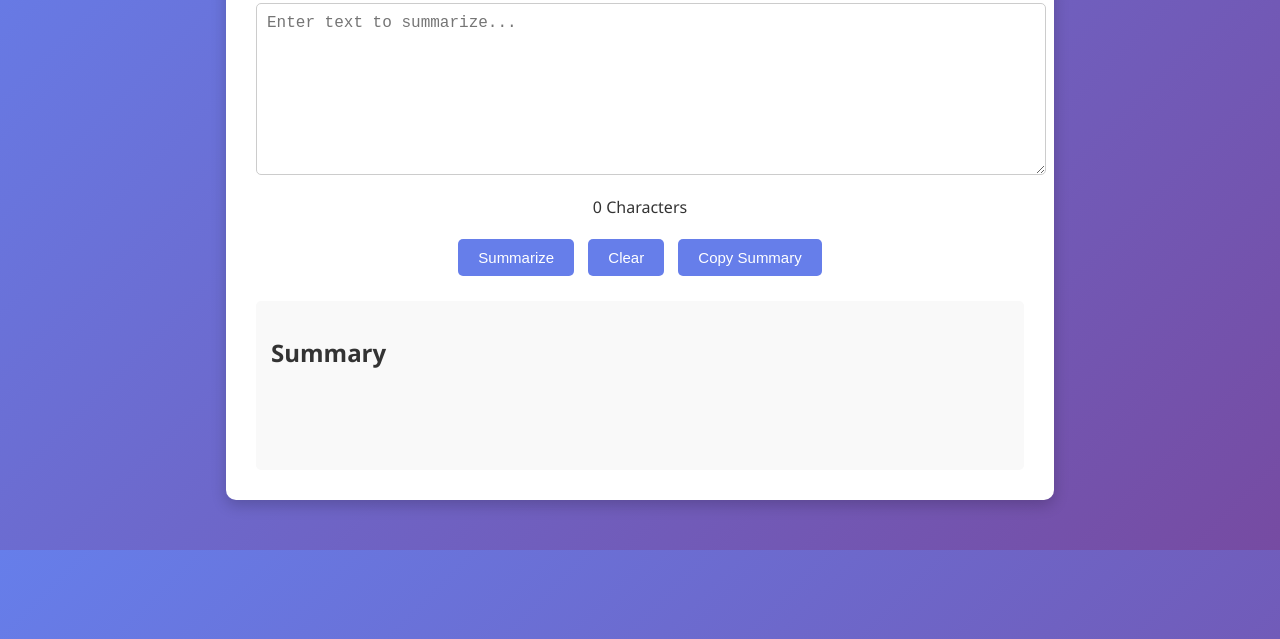
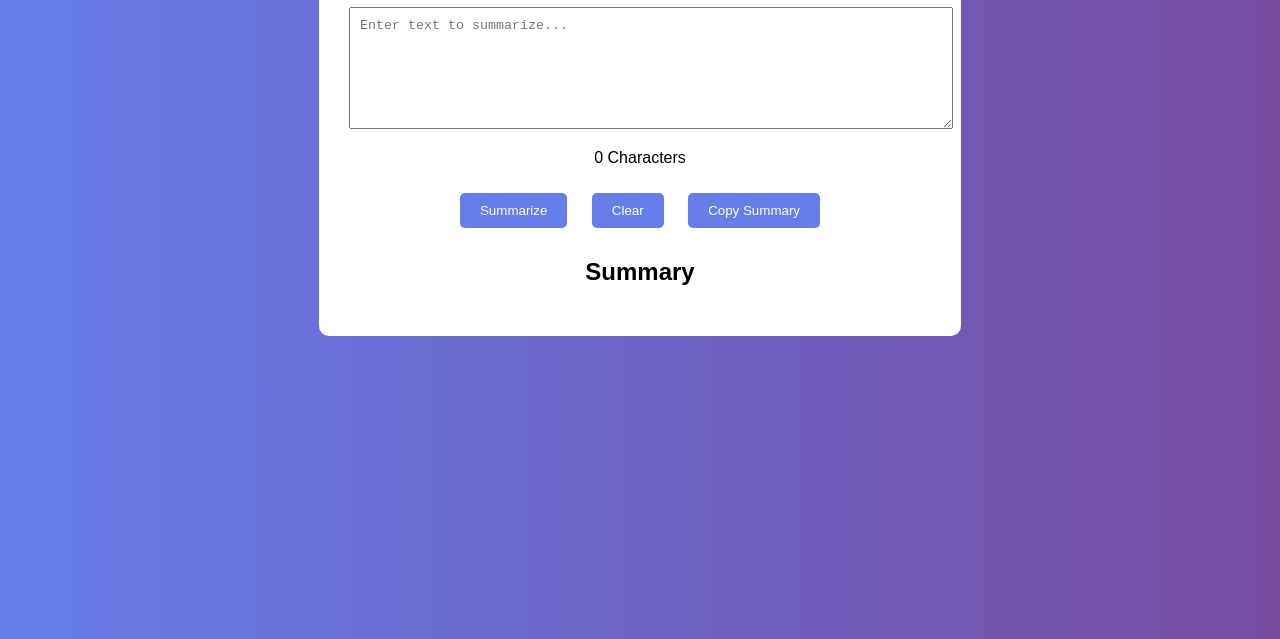
Before and after one commit to ajaygoud16/CodeAlpha_AI_Text_Summarizer, a website: page templates/index.html in a window 1280 px wide. Shown: the part 161-800 px from the top of the page. Drawn offline with Linux system fonts and the light colour scheme; files that its build step writes are made by us from their sources.

Commit message:
Fixed static paths for GitHub Pages

```diff
--- a/static/script.js
+++ b/static/script.js
@@ -1,42 +1,48 @@
-function summarizeText(){
+function summarizeText() {
 
-let text=document.getElementById("inputText").value;
-let output=document.getElementById("summary");
+    let text = document.getElementById("inputText").value;
+    let output = document.getElementById("summary");
 
-if(text.length===0){
-alert("Please enter text");
+    if (text.trim() === "") {
+        output.innerHTML = "Please enter some text!";
         return;
     }
 
-output.innerHTML="Generating summary...";
+    output.innerHTML = "Generating summary...";
 
-fetch("/summarize",{
-method:"POST",
-headers:{
-"Content-Type":"application/x-www-form-urlencoded"
+    // Try backend (Flask)
+    fetch("/summarize", {
+        method: "POST",
+        headers: {
+            "Content-Type": "application/x-www-form-urlencoded"
         },
-body:"text="+encodeURIComponent(text)
+        body: "text=" + encodeURIComponent(text)
     })
-.then(response=>response.json())
-.then(data=>{
-output.innerHTML=data.summary;
+    .then(response => response.json())
+    .then(data => {
+        output.innerHTML = data.summary;
+    })
+    .catch(() => {
+        // 👉 Fallback (GitHub Pages)
+        let summary = text.split(" ").slice(0, 20).join(" ") + "...";
+        output.innerHTML = summary + " (Demo Mode)";
     });
-
 }
 
-function countCharacters(){
-let text=document.getElementById("inputText").value;
-document.getElementById("count").innerHTML=text.length+" Characters";
+
+function countCharacters() {
+    let text = document.getElementById("inputText").value;
+    document.getElementById("count").innerHTML = text.length + " Characters";
 }
 
-function copyText(){
-let text=document.getElementById("summary").innerText;
+function copyText() {
+    let text = document.getElementById("summary").innerText;
     navigator.clipboard.writeText(text);
-alert("Copied!");
+    alert("Summary copied!");
 }
 
-function clearText(){
-document.getElementById("inputText").value="";
-document.getElementById("summary").innerHTML="";
-document.getElementById("count").innerHTML="0 Characters";
+function clearText() {
+    document.getElementById("inputText").value = "";
+    document.getElementById("summary").innerHTML = "";
+    document.getElementById("count").innerHTML = "0 Characters";
 }
--- a/static/style.css
+++ b/static/style.css
@@ -1,60 +1,36 @@
 body {
-margin: 0;
-font-family: 'Segoe UI', sans-serif;
-background: linear-gradient(135deg, #667eea, #764ba2);
-color: #333;
+    font-family: Arial, sans-serif;
+    background: linear-gradient(to right, #667eea, #764ba2);
+    color: white;
+    text-align: center;
+    padding: 50px;
 }
 
 .container {
-width: 60%;
-margin: 50px auto;
     background: white;
+    color: black;
     padding: 30px;
     border-radius: 10px;
-box-shadow: 0px 5px 15px rgba(0,0,0,0.2);
-text-align: center;
-}
-
-h1 {
-margin-bottom: 20px;
+    width: 50%;
+    margin: auto;
 }
 
 textarea {
     width: 100%;
-height: 150px;
+    height: 100px;
     padding: 10px;
-font-size: 16px;
-border-radius: 5px;
-border: 1px solid #ccc;
-}
-
-.buttons {
-margin-top: 15px;
 }
 
 button {
-margin: 5px;
+    margin: 10px;
     padding: 10px 20px;
     border: none;
-border-radius: 5px;
     background: #667eea;
     color: white;
-font-size: 15px;
+    border-radius: 5px;
     cursor: pointer;
 }
 
 button:hover {
     background: #5a67d8;
 }
-
-.output {
-margin-top: 20px;
-text-align: left;
-background: #f9f9f9;
-padding: 15px;
-border-radius: 5px;
-}
-
-#summary {
-min-height: 50px;
-}
--- a/templates/index.html
+++ b/templates/index.html
@@ -2,7 +2,10 @@
 <html>
 <head>
 <title>AI Text Summarizer</title>
-<link rel="stylesheet" href="/static/style.css">
+
+<!-- FIXED PATH -->
+<link rel="stylesheet" href="static/style.css">
+
 </head>
 
 <body>
@@ -28,7 +31,8 @@
 
 </div>
 
-<script src="/static/script.js"></script>
+<!-- FIXED PATH -->
+<script src="static/script.js"></script>
 
 </body>
 </html>
```
Lines whose indentation alone changed are shown as unchanged.
